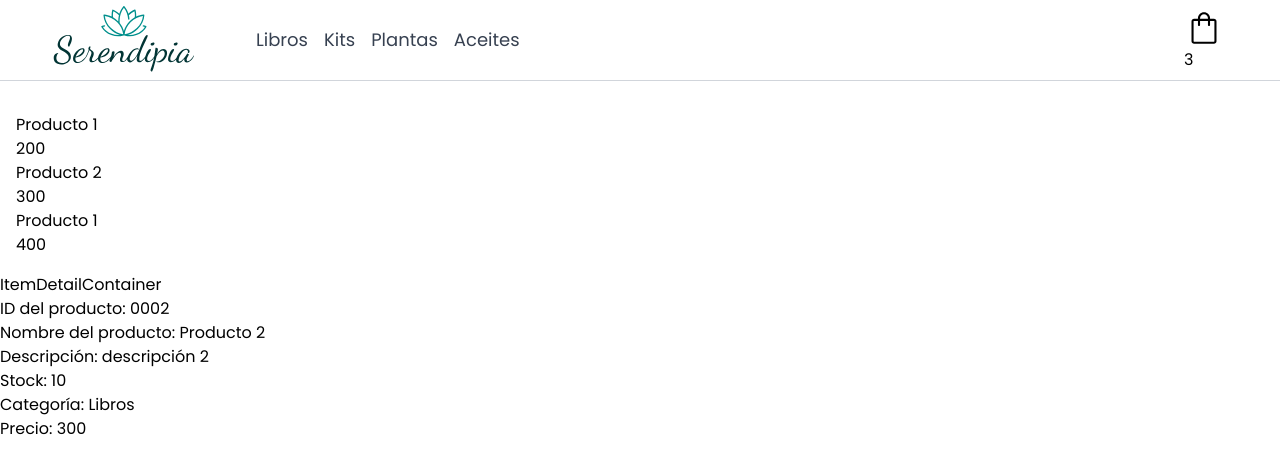
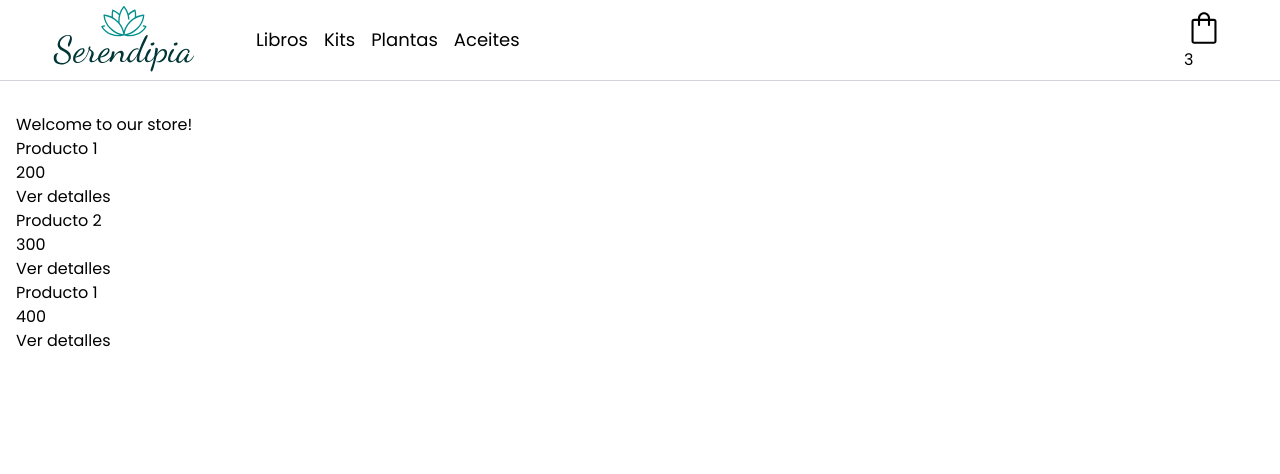
Before and after one commit to Yesica022/e-commerce-57780, a React (Vite) app: page / in a window 1280 px wide. Shown: the top 474 px of the page. Built offline with nearby package versions, Linux system fonts and the light colour scheme.

Commit message:
Add routing and navegation

```diff
--- a/src/App.jsx
+++ b/src/App.jsx
@@ -1,16 +1,20 @@
-import React from 'react';
-import NavBar from './../src/components/NavBar/NavBar';
-import ItemListContainer from './components/ItemListContainer/ItemListContainer';
-import ItemDetailContainer from './components/ItemDetailContainer/ItemDetailContainer';
+import React from "react";
+import NavBar from "./../src/components/NavBar/NavBar";
+import ItemListContainer from "./components/ItemListContainer/ItemListContainer";
+import ItemDetailContainer from "./components/ItemDetailContainer/ItemDetailContainer";
+import { BrowserRouter, Routes, Route } from "react-router-dom";
 
 const App = () => {
   return (
-    <div>
+    <BrowserRouter>
       <NavBar />
-      <ItemListContainer/>
-      <ItemDetailContainer/>
-    </div>
+      <Routes>
+        <Route path="/" element={<ItemListContainer greeting="Welcome to our store!" />} />
+        <Route path="/categoria/:idCategory" element={<ItemListContainer greeting="Category Products" />} />
+        <Route path="/detalle/:idProduct" element={<ItemDetailContainer />}></Route>
+      </Routes>
+    </BrowserRouter>
   );
-}
+};
 
 export default App;
--- a/src/components/ItemDetailContainer/ItemDetailContainer.jsx
+++ b/src/components/ItemDetailContainer/ItemDetailContainer.jsx
@@ -1,31 +1,32 @@
-//Archivo para la vista del detalle del producto
 import React, { useState, useEffect } from 'react';
+import { useParams } from 'react-router-dom';
 import { getProducts } from '../../data/data.js';
 
 const ItemDetailContainer = () => {
     const [product, setProduct] = useState({});
+    const { idProduct } = useParams();
 
     useEffect(() => {
         getProducts()
             .then((data) => {
-                // Encuentra el producto con id "0002"
-                const filteredProduct = data.find((dataProduct) => dataProduct.id === "0002");
+                // Encuentra el producto con el id correspondiente
+                const filteredProduct = data.find((dataProduct) => dataProduct.id === idProduct);
                 setProduct(filteredProduct); // Establece el producto filtrado en el estado
             })
             .catch((error) => {
                 console.error('Error fetching products:', error);
             });
-    }, []);
+    }, [idProduct]); // Añade idProduct como dependencia para actualizar cuando cambia
 
     return (
         <div>
             <h2>ItemDetailContainer</h2>
-            <p>ID del producto: {product.id}</p>
-            <p>Nombre del producto: {product.name}</p>
-            <p>Descripción: {product.description}</p>
-            <p>Stock: {product.stock}</p>
-            <p>Categoría: {product.category}</p>
-            <p>Precio: {product.price}</p>
+            <p>ID del producto: {product?.id}</p>
+            <p>Nombre del producto: {product?.name}</p>
+            <p>Descripción: {product?.description}</p>
+            <p>Stock: {product?.stock}</p>
+            <p>Categoría: {product?.category}</p>
+            <p>Precio: {product?.price}</p>
         </div>
     );
 };
--- a/src/components/ItemListContainer/Item.jsx
+++ b/src/components/ItemListContainer/Item.jsx
@@ -1,8 +1,12 @@
+import { Link} from "react-router-dom";
+
 const Item = ({ product }) => {
     return (
       <div>
         <p>{product.name}</p>
         <p>{product.price}</p>
+
+        <Link to={"/detalle/" + product.id}>Ver detalles</Link>
       </div>
     );
   };
--- a/src/components/ItemListContainer/ItemListContainer.jsx
+++ b/src/components/ItemListContainer/ItemListContainer.jsx
@@ -1,21 +1,28 @@
 import { useState, useEffect } from "react";
+import { useParams } from "react-router-dom";
+import useLoading from "../../hooks/useLoading";
 import { getProducts } from "../../data/data";
-import useLoading from "../../hooks/useLoading";
 import ItemList from "./ItemList";
 import Loading from "../loading/Loading";
 
-
 const ItemListContainer = ({ greeting }) => {
   const [products, setProducts] = useState([]); // Estado para almacenar los productos
+  const { idCategory } = useParams(); // Extrae el parámetro idCategory
 
-  const { isLoading, showLoading, hideLoading} = useLoading(); // Usa el hook useLoading
+  const { isLoading, showLoading, hideLoading } = useLoading(); // Usa el hook useLoading
 
   useEffect(() => {
     showLoading(); // Muestra el estado de carga al iniciar la solicitud
 
     getProducts()
       .then((respuesta) => {
-        setProducts(respuesta); // Establece los productos cuando la promesa se resuelve
+        // Filtra los productos según la categoría si idCategory está presente
+        if (idCategory) {
+          const filteredProducts = respuesta.filter(product => product.category === idCategory);
+          setProducts(filteredProducts); // Establece los productos filtrados
+        } else {
+          setProducts(respuesta); // Establece todos los productos al inicio
+        }
       })
       .catch((error) => {
         console.error(error); // Log de error si la promesa se rechaza
@@ -23,12 +30,12 @@ const ItemListContainer = ({ greeting }) => {
       .finally(() => {
         hideLoading(); // Oculta el estado de carga al finalizar la solicitud
       });
-  }, []);
+  }, [idCategory]); // Añade idCategory como dependencia para actualizar cuando cambia
 
   return (
     <div className="container mx-auto mt-4 p-4">
       <h2>{greeting}</h2>
-      {isLoading ? <Loading/>: <ItemList products={products} />}
+      {isLoading ? <Loading /> : <ItemList products={products} />}
     </div>
   );
 };
--- a/src/components/NavBar/NavBar.jsx
+++ b/src/components/NavBar/NavBar.jsx
@@ -1,5 +1,5 @@
+import { Link } from 'react-router-dom';
 import Logo from '../Logo';
-import MenuItem from '../MenuItem';
 import CartWidget from '../CartWidget';
 
 const NavBar = () => {
@@ -7,12 +7,14 @@ const NavBar = () => {
     <nav className="bg-white border-b border-gray-300">
       <div className="container mx-auto px-4 flex items-center h-20 justify-between">
         <div className="flex items-center">
-          <Logo />
+          <Link to="/">
+            <Logo />
+          </Link>
           <div className="flex space-x-4 ml-10 text-lg">
-            <MenuItem href="#productos" text="Libros" />
-            <MenuItem href="#testimonios" text="Kits" />
-            <MenuItem href="#nosotros" text="Plantas" />
-            <MenuItem href="#blog" text="Aceites" />
+            <Link to="/categoria/libros">Libros</Link>
+            <Link to="/categoria/kits">Kits</Link>
+            <Link to="/categoria/plantas">Plantas</Link>
+            <Link to="/categoria/aceites">Aceites</Link>
           </div>
         </div>
         <div className="flex items-center mr-10">
--- a/src/data/data.js
+++ b/src/data/data.js
@@ -4,7 +4,7 @@ const products =[
       name: "Producto 1",
       description: "descripción 1",
       stock: 5,
-      category: "Plantas",
+      category: "plantas",
       price: 200
     },
     {
@@ -12,7 +12,7 @@ const products =[
       name: "Producto 2",
       description: "descripción 2",
       stock: 10,
-      category: "Libros",
+      category: "libros",
       price: 300
     },
     {
@@ -20,7 +20,7 @@ const products =[
       name: "Producto 1",
       description: "descripción 3",
       stock: 2,
-      category: "Velas",
+      category: "velas",
       price: 400
     },
   ]
@@ -30,7 +30,7 @@ const products =[
     return new Promise((resolve, reject) => {
       setTimeout(() => {
         resolve(products);
-      }, 3000);
+      }, 1000);
     });
   };
 
```
Also changed, not shown: 1 other file (tests, documents, lock files or other folders).
